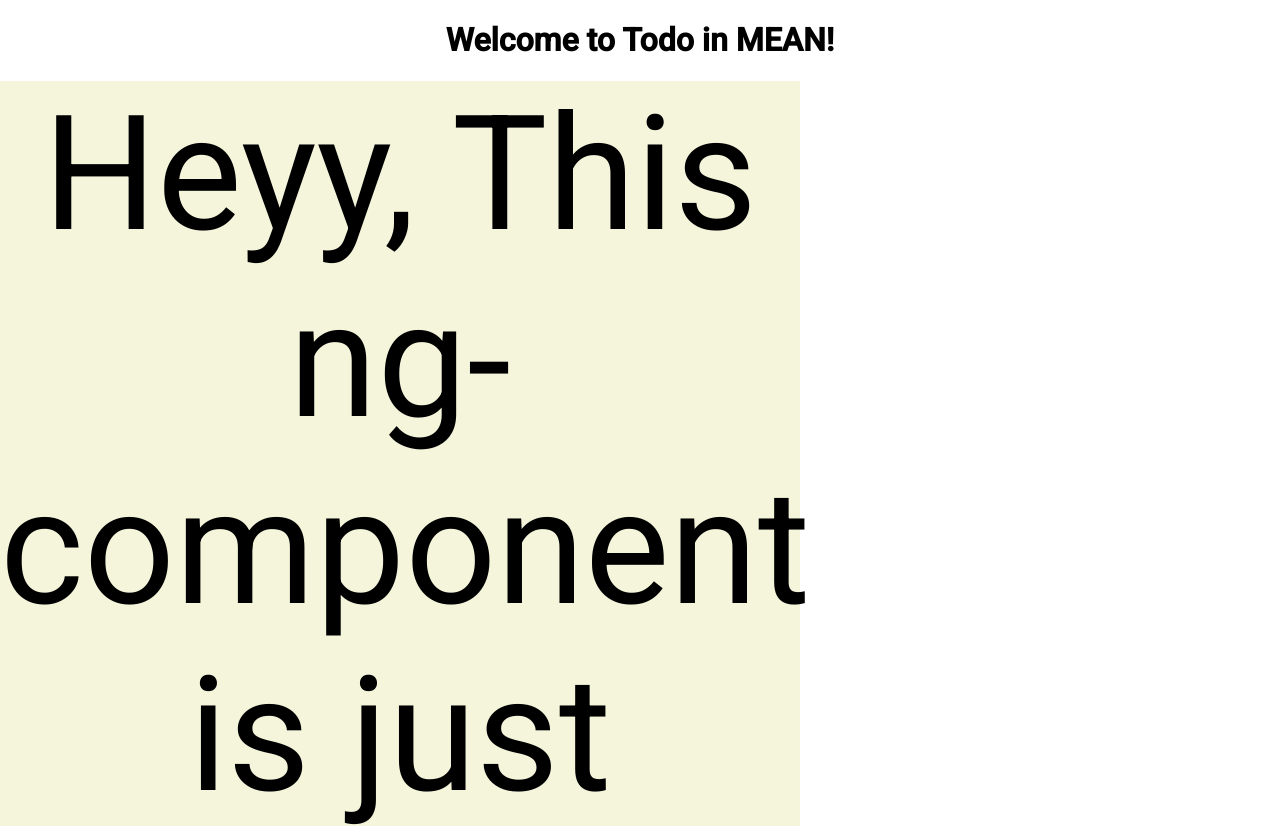
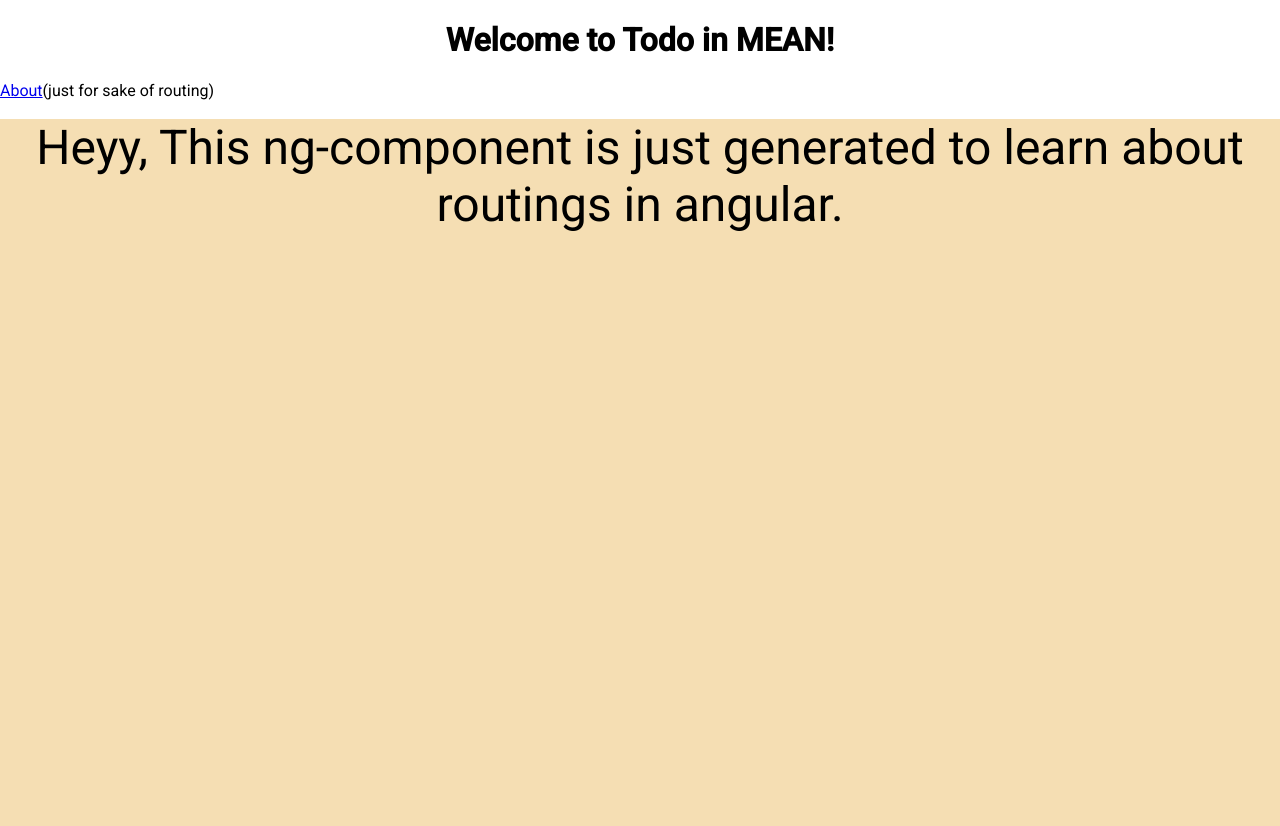
Before and after one commit to siddish-reddy/MEAN-Stack-Practice, an Angular app: page /about in a window 1280 px wide. Shown: the top 826 px of the page. Built offline with nearby package versions, Linux system fonts and the light colour scheme.

Commit message:
router link added

```diff
--- a/src/app/about/about.component.css
+++ b/src/app/about/about.component.css
@@ -1,7 +1,7 @@
 div {
     height: 100vh;
-    width: 100vh;
+    width: 100vw;
     text-align: center;
-    background-color: beige;
-    font-size: 10em;
+    background-color:wheat;
+    font-size: 3em;
 }
--- a/src/app/app.component.html
+++ b/src/app/app.component.html
@@ -4,4 +4,8 @@
     Welcome to {{ title }}!
   </h1>
 </div>
+<nav>
+  <a [routerLink]="['/about']">About</a>(just for sake of routing)
+</nav>
+<br>
 <router-outlet></router-outlet>
```
